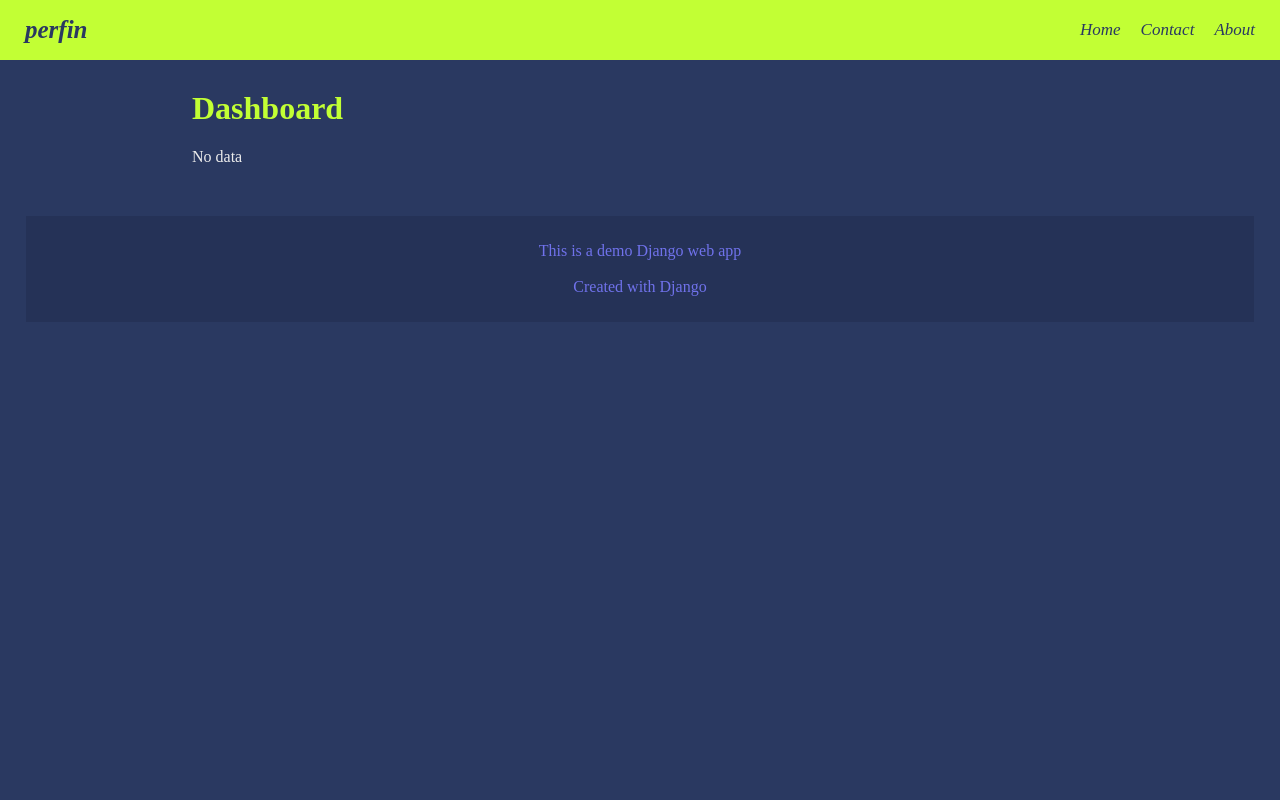
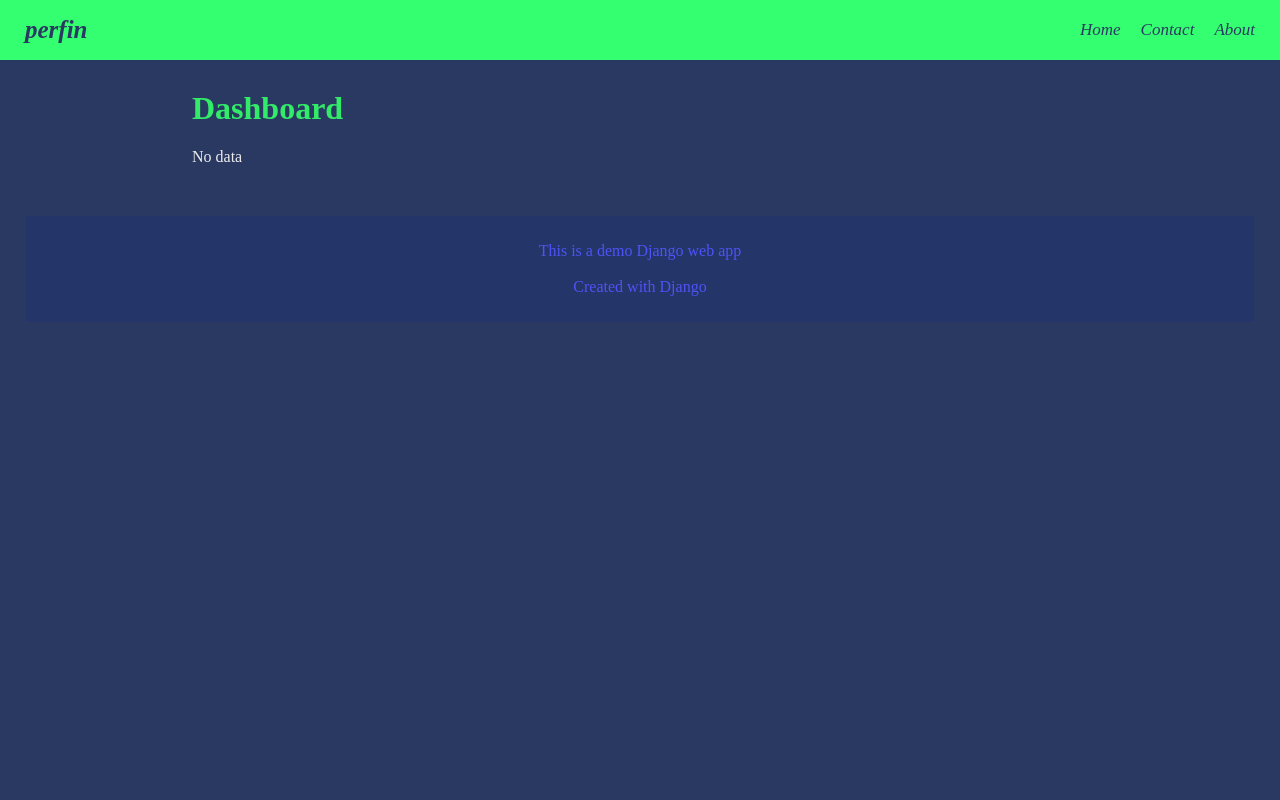
Before and after one commit to geomidas/perfin, a Django app: page / in a window 1280 px wide. Run offline with Django 3.2, Linux system fonts and the light colour scheme.

Commit message:
New css for django app

```diff
--- a/perfin/perfin/static/perfin/style.css
+++ b/perfin/perfin/static/perfin/style.css
@@ -1,13 +1,13 @@
 :root {
-    --header_background:       #c2ff34;
-    --header_hover_background: #00003510;
+    --header_background:       #34ff71;
+    --header_hover_background: #000c3510;
     --header_hover_color:      #2a3961;
     --body_background:         #2a3961;
-    --body_header_color:       #c2ff34;
+    --body_header_color:       #31eb69;
     --body_color:              #ececec;
-    --error_color:             #f72585;
-    --footer_color:            #7072eb;
-    --footer_background:       #253257;
+    --error_color:             #cf206f;
+    --footer_color:            #4f52f5;
+    --footer_background:       #243669;
 }
 * {
     box-sizing: border-box;
```
